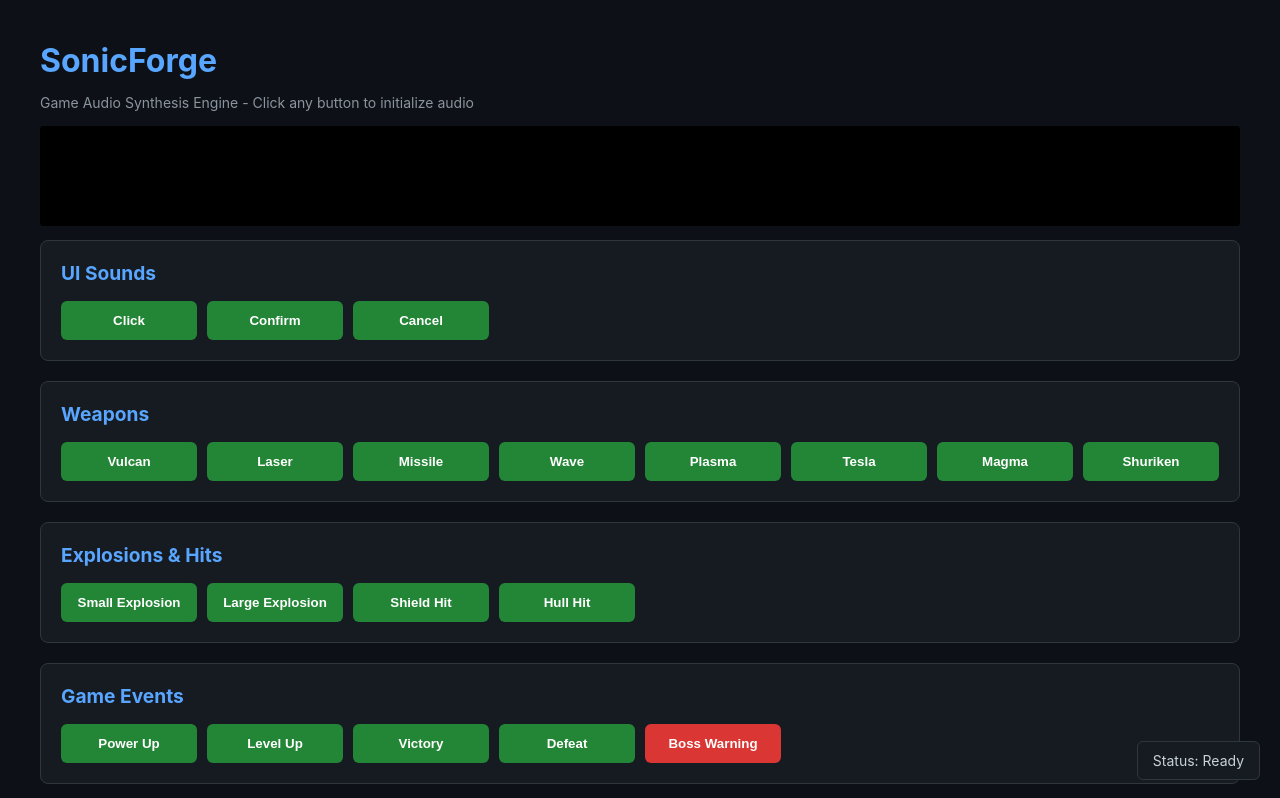
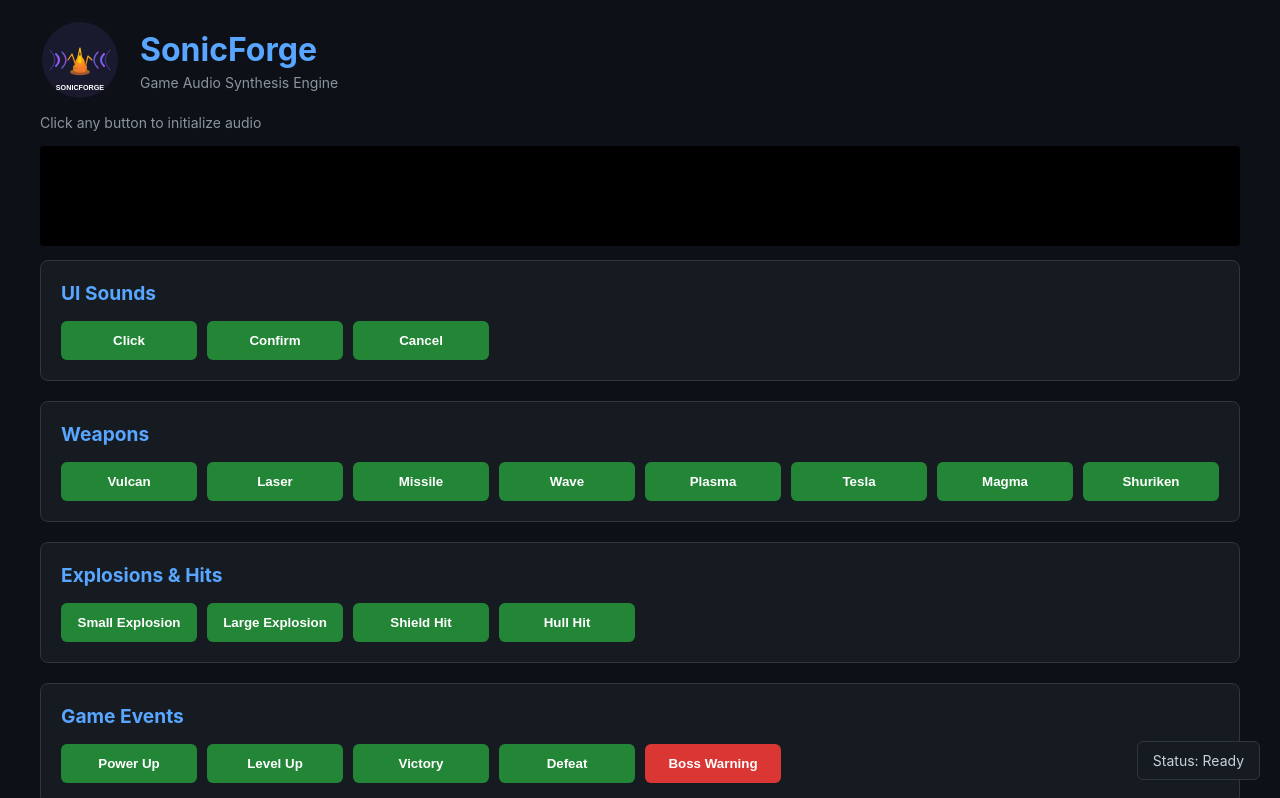
Before and after one commit to iazrael/sonicforge.js, a React app: page index.html in a window 1280 px wide. Shown: the top 798 px of the page. Built offline with nearby package versions, Linux system fonts and the light colour scheme.

Commit message:
docs: add Chinese README and SonicForge branding
- Add comprehensive Chinese README with features, usage guide, and API docs
- Create SVG logo (200x200) and favicon (64x64) with sound wave + flame design
- Update index.html with new favicon links and embedded logo display
- Add GitHub Pages workflow for automatic deployment

Co-Authored-By: Claude Opus 4.6 <noreply@anthropic.com>

```diff
--- a/index.html
+++ b/index.html
@@ -2,7 +2,8 @@
 <html lang="zh-CN">
   <head>
     <meta charset="UTF-8" />
-    <link rel="icon" type="image/svg+xml" href="/vite.svg" />
+    <link rel="icon" type="image/svg+xml" href="/favicon.svg" />
+    <link rel="apple-touch-icon" href="/logo.svg" />
     <meta name="viewport" content="width=device-width, initial-scale=1.0" />
     <title>SonicForge - Game Audio Engine</title>
     <style>
@@ -97,8 +98,14 @@
   </head>
   <body>
     <div class="container">
-      <h1>SonicForge</h1>
-      <p class="info">Game Audio Synthesis Engine - Click any button to initialize audio</p>
+      <div style="display: flex; align-items: center; gap: 20px; margin-bottom: 10px;">
+        <img src="/logo.svg" alt="SonicForge Logo" width="80" height="80" />
+        <div>
+          <h1 style="margin: 0;">SonicForge</h1>
+          <p class="info" style="margin: 5px 0 0 0;">Game Audio Synthesis Engine</p>
+        </div>
+      </div>
+      <p class="info">Click any button to initialize audio</p>
 
       <canvas id="visualizer"></canvas>
 
@@ -161,9 +168,9 @@
 
     <div id="status">Status: Ready</div>
 
-    <script type="module" src="/src/main.ts"></script>
+    <script type="module" src="./src/main.ts"></script>
     <script type="module">
-      import { audio, AUDIO_CONFIG } from '/src/main'
+      import { audio, AUDIO_CONFIG } from './src/main'
 
       let initialized = false
 
--- a/vite.config.ts
+++ b/vite.config.ts
@@ -5,6 +5,7 @@ import path from 'path'
 
 // https://vitejs.dev/config/
 export default defineConfig({
+  base: './',
   plugins: [react()],
   resolve: {
     alias: {
```
Also changed, not shown: .claude/settings.local.json, .github/workflows/pages.yml (added), README.md (added), docs/Implement.md (renamed from 技术实施文档.md), public/favicon.svg (added), public/logo.svg (added).
